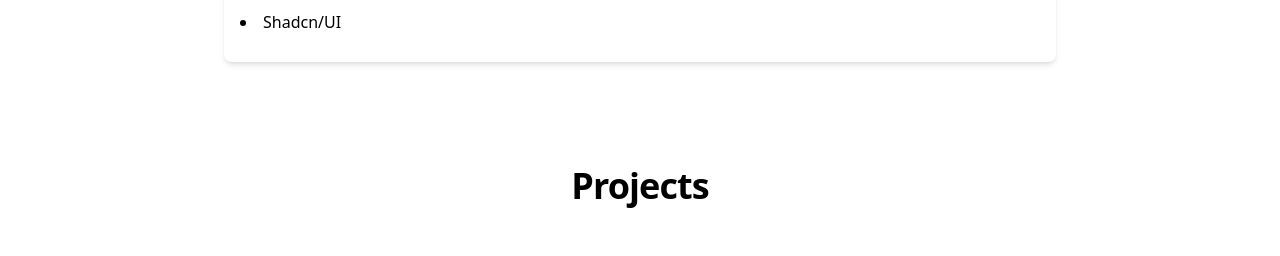
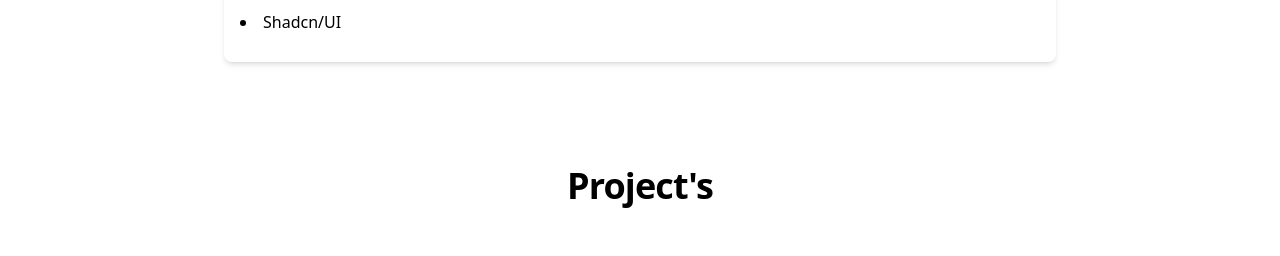
Before and after one commit to Bovdaboat/porfoliov-next-typescript, a Next.js app: page / in a window 1280 px wide. Shown: the part 1760-2016 px from the top of the page. Built offline with nearby package versions, Linux system fonts and the light colour scheme.

Commit message:
added the 3rd project and fixed the titles on the project.tsx

```diff
--- a/src/app/Projects/page.tsx
+++ b/src/app/Projects/page.tsx
@@ -49,7 +49,7 @@ const Projects: React.FC = () => {
     return (
         <div className="py-8 px-4 mx-auto max-w-screen-xl lg:py-16 lg:px-6 pt-20">
             <div className="mx-auto max-w-screen-sm text-center mb-8 lg:mb-16">
-                <h2 className="mb-4 text-4xl tracking-tight font-extrabold text-black dark:text-white pt-10">Projects</h2>
+                <h2 className="mb-4 text-4xl tracking-tight font-extrabold text-black dark:text-white pt-10">Project&apos;s</h2>
                 <p className="font-light lg:mb-16 sm:text-xl text-white">Click on Live to visit the App&apos;s</p>
             </div>
             <div className="grid gap-8 mb-6 lg:mb-16 md:grid-cols-2 text-primary">
```
